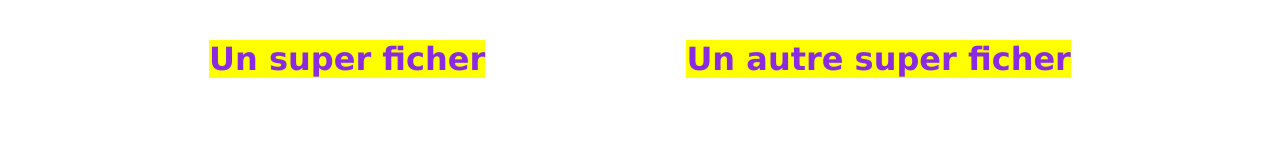
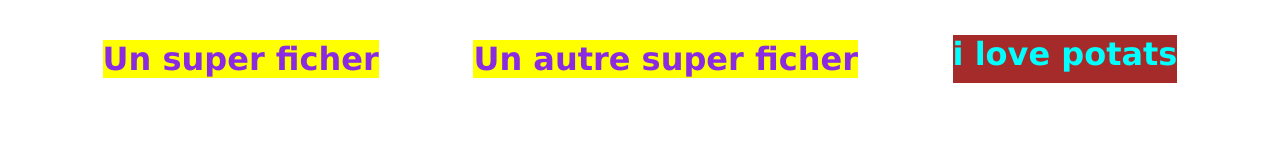
Before and after one commit to wassimboualam/Openclassromprojet, a plain HTML site: page index.html in a window 1280 px wide. Drawn offline with Linux system fonts and the light colour scheme.

Commit message:
ajout h2

```diff
--- a/index.html
+++ b/index.html
@@ -9,5 +9,6 @@
 <body>
     <p>Un super ficher</p>
     <p>Un autre super ficher</p>
+    <h2>i love potats</h2>
 </body>
 </html>
--- a/style.css
+++ b/style.css
@@ -1,4 +1,4 @@
-p {
+p,h2 {
     color: blueviolet;
     font-family: 'Lucida Sans', 'Lucida Sans Regular', 'Lucida Grande', 'Lucida Sans Unicode', Geneva, Verdana, sans-serif;
     font-weight: 900;
@@ -8,6 +8,10 @@ p {
 
 
 }
+h2 {
+    background-color: brown;
+    color: aqua;
+}
 body{
     display: flex;
     flex-flow:row;
```
